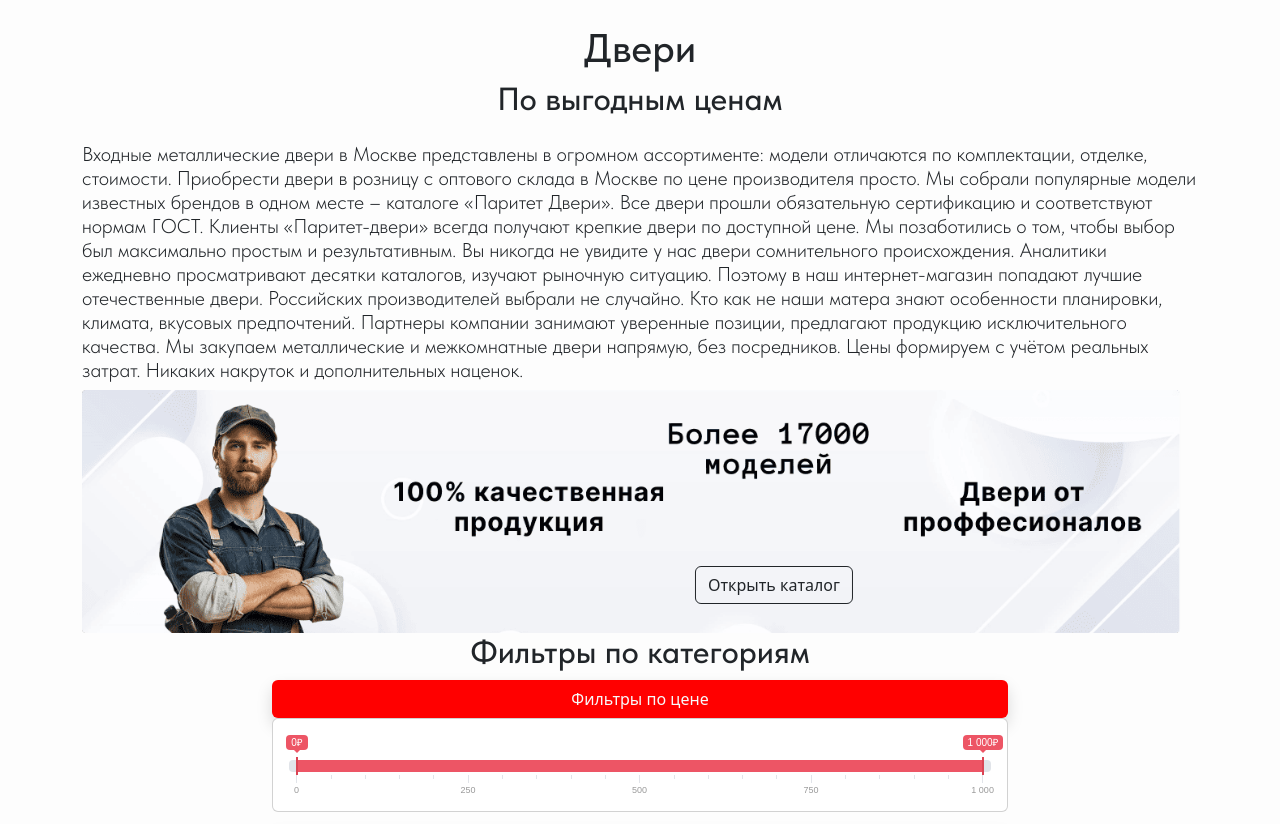
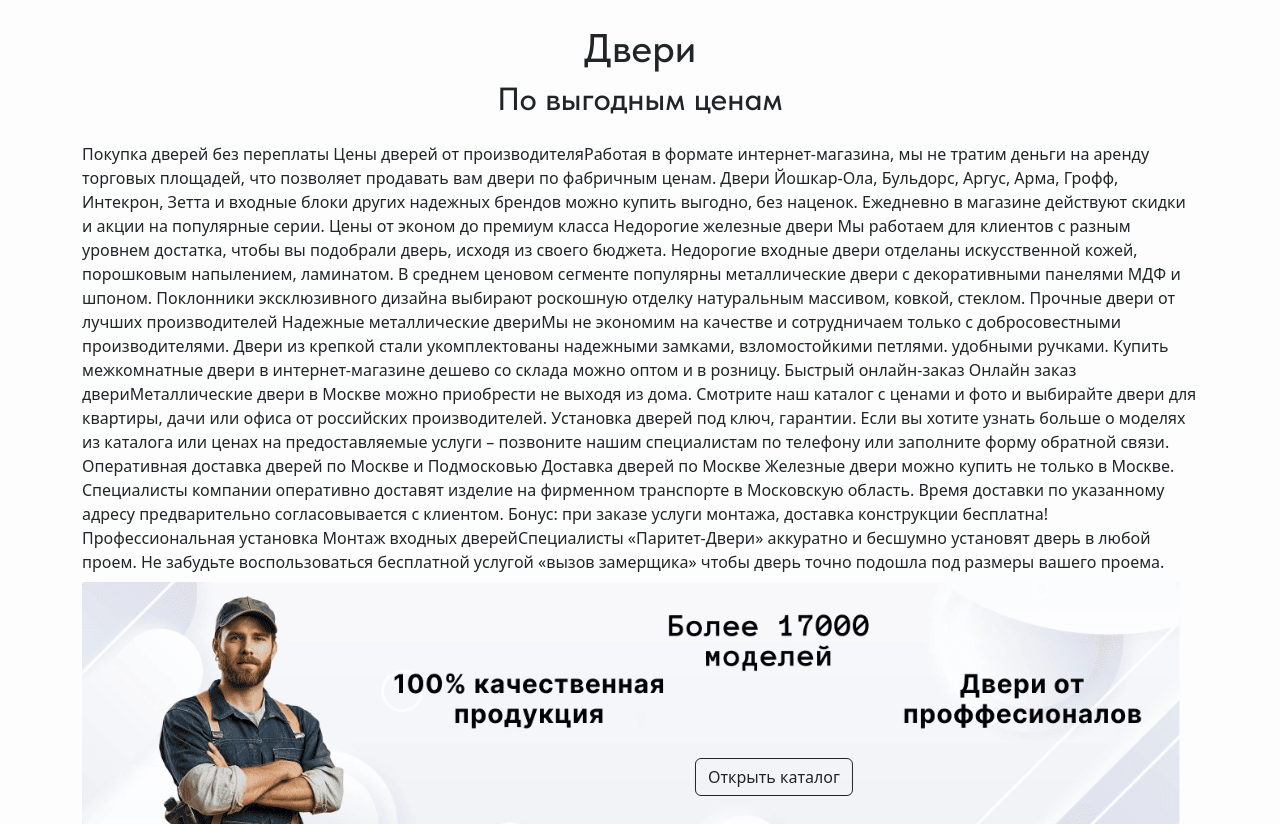
Before and after one commit to Ray-Not/site, a Django app: page / in a window 1280 px wide. Shown: the part 169-993 px from the top of the page. Run offline with Django 5.2, Linux system fonts and the light colour scheme; data that the repository does not hold is empty; some libraries are stand-ins or nearby versions.

Commit message:
Fix bugs

```diff
--- a/templates/index.html
+++ b/templates/index.html
@@ -173,7 +173,7 @@
               <h2 style="font-family: tilda;">По выгодным ценам</h2>
             </aside>
             <aside>
-              <p class="text-dark h5 lh-1-lg" style="font-family: tilda-light;">
+              <!-- <p class="text-dark h5 lh-1-lg" style="font-family: tilda-light;">
                 Входные металлические двери в Москве представлены в огромном ассортименте: модели отличаются по комплектации, отделке, стоимости.
                 Приобрести двери в розницу с оптового склада в Москве по цене производителя просто. Мы собрали популярные модели известных брендов
                 в одном месте – каталоге «Паритет Двери». Все двери прошли обязательную сертификацию и соответствуют нормам ГОСТ.
@@ -183,8 +183,29 @@
                 Российских производителей выбрали не случайно. Кто как не наши матера знают особенности планировки, климата, вкусовых предпочтений.
                 Партнеры компании занимают уверенные позиции, предлагают продукцию исключительного качества. Мы закупаем металлические и межкомнатные
                 двери напрямую, без посредников. Цены формируем с учётом реальных затрат. Никаких накруток и дополнительных наценок.
-              </p>
-            </aside>
+              </p> -->
+              Покупка дверей без переплаты
+
+Цены дверей от производителяРаботая в формате интернет-магазина, мы не тратим деньги на аренду торговых площадей, что позволяет продавать вам двери по фабричным ценам. Двери Йошкар-Ола, Бульдорс, Аргус, Арма, Грофф, Интекрон, Зетта и входные блоки других надежных брендов можно купить выгодно, без наценок.
+
+Ежедневно в магазине действуют скидки и акции на популярные серии.
+Цены от эконом до премиум класса
+
+Недорогие железные двери Мы работаем для клиентов с разным уровнем достатка, чтобы вы подобрали дверь, исходя из своего бюджета. Недорогие входные двери отделаны искусственной кожей, порошковым напылением, ламинатом. В среднем ценовом сегменте популярны металлические двери с декоративными панелями МДФ и шпоном. Поклонники эксклюзивного дизайна выбирают роскошную отделку натуральным массивом, ковкой, стеклом.
+Прочные двери от лучших производителей
+
+Надежные металлические двериМы не экономим на качестве и сотрудничаем только с добросовестными производителями. Двери из крепкой стали укомплектованы надежными замками, взломостойкими петлями. удобными ручками. Купить межкомнатные двери в интернет-магазине дешево со склада можно оптом и в розницу.
+Быстрый онлайн-заказ
+
+Онлайн заказ двериМеталлические двери в Москве можно приобрести не выходя из дома. Смотрите наш каталог с ценами и фото и выбирайте двери для квартиры, дачи или офиса от российских производителей. Установка дверей под ключ, гарантии. Если вы хотите узнать больше о моделях из каталога или ценах на предоставляемые услуги – позвоните нашим специалистам по телефону или заполните форму обратной связи.
+Оперативная доставка дверей по Москве и Подмосковью
+Доставка дверей по Москве
+
+Железные двери можно купить не только в Москве. Специалисты компании оперативно доставят изделие на фирменном транспорте в Московскую область. Время доставки по указанному адресу предварительно согласовывается с клиентом. Бонус: при заказе услуги монтажа, доставка конструкции бесплатна!
+Профессиональная установка
+
+Монтаж входных дверейСпециалисты «Паритет-Двери» аккуратно и бесшумно установят дверь в любой проем. Не забудьте воспользоваться бесплатной услугой «вызов замерщика» чтобы дверь точно подошла под размеры вашего проема.
+</aside>
             <!-- ТУТ нужно оптимизировать фотку -->
             <aside class="mt-2 position-relative" style="overflow: hidden;">
               <source srcset="{% static 'images/index_banner.webp' %}" type="image/webp">
```
